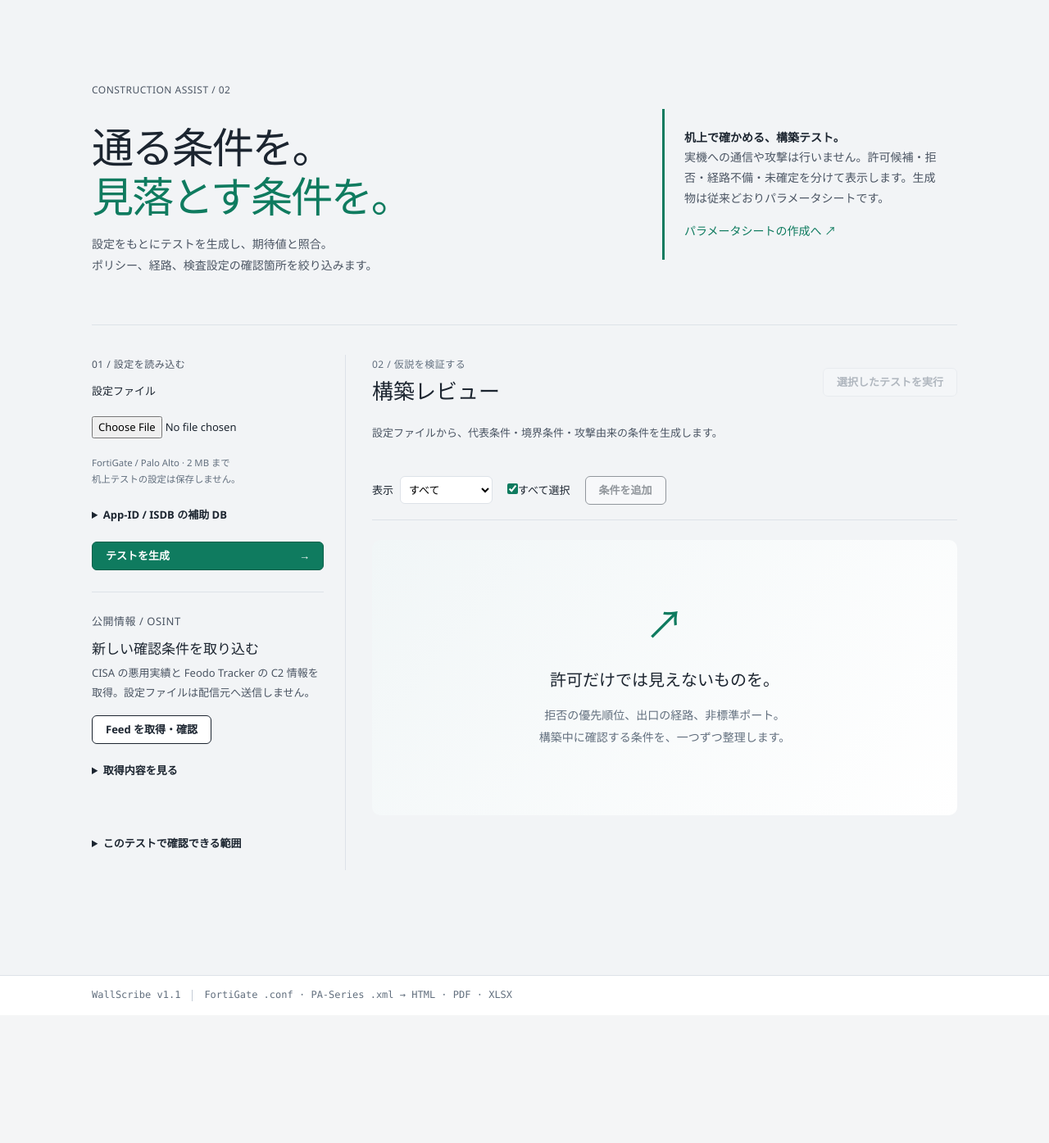
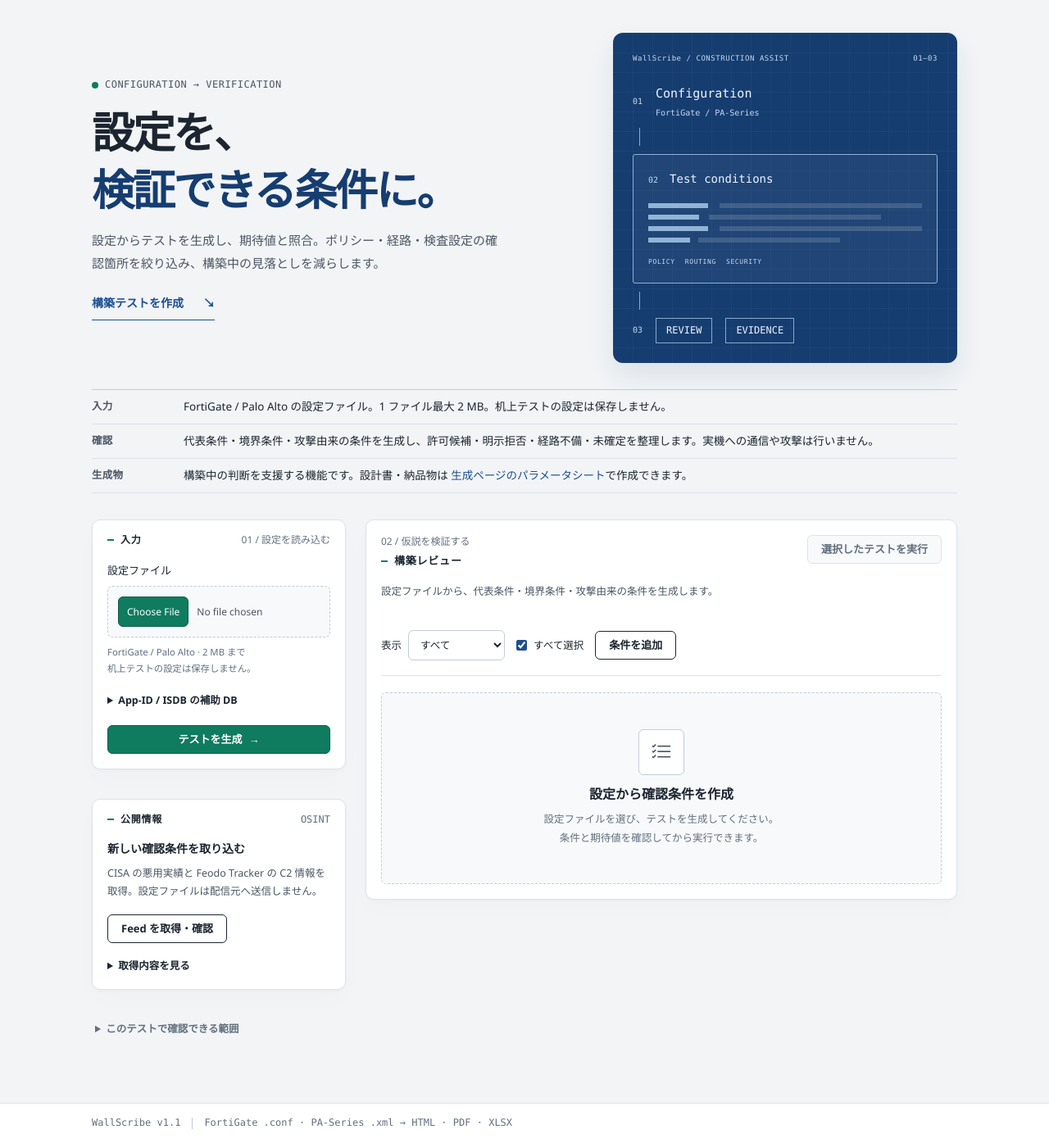
Before and after one commit to negitanu/WallScribe, a Flask app: page /lab in a window 1280 px wide. Shown: the part 57-1452 px from the top of the page at 82% size. Before the commit the page ends 1279 px from the top, so only its background shows below. Run offline with Flask 2, Linux system fonts and the light colour scheme; some libraries are stand-ins or nearby versions.

Commit message:
Unify construction test design with generation workspace

```diff
--- a/static/css/lab.css
+++ b/static/css/lab.css
@@ -1,153 +1,33 @@
-/* Construction workspace;
-colors and typography come from tokens.css. */
-.lab-hero {
-    display:flex;
-    justify-content:space-between;
-    gap:60px;
-    padding:58px 0 44px;
-    border-bottom:1px solid var(--line,var(--rule))
-}
-.lab-hero h1 {
-    font-size:clamp(36px,4vw,58px);
-    letter-spacing:-.045em;
-    line-height:1.18;
-    margin:16px 0
-}
-.lab-hero h1 span {
-    color:var(--verdigris)
-}
-.lab-hero p,.lab-setup p {
-    color:var(--ink-2);
-    line-height:1.8
-}
-.lab-principle {
-    max-width:360px;
-    align-self:center;
-    padding:24px;
-    border-left:3px solid var(--verdigris)
-}
-.lab-principle a {
-    color:var(--verdigris)
-}
-.lab-layout {
-    display:grid;
-    grid-template-columns:310px minmax(0,1fr);
-    gap:32px;
-    padding:36px 0 64px
-}
-.lab-setup {
-    border-right:1px solid var(--rule);
-    padding-right:26px
-}
-.lab-setup label,.lab-edit label {
-    display:grid;
-    gap:8px;
-    font-size:13px
-}
-.lab-file input {
-    max-width:100%;
-    padding:12px 0
-}
-.lab-file small {
-    color:var(--ink-3);
-    line-height:1.8
-}
-.lab-setup details {
-    margin:22px 0
-}
-.lab-setup summary {
-    cursor:pointer;
-    font-size:13px;
-    font-weight:600
-}
-.lab-setup textarea {
-    width:100%;
-    font-family:var(--font-mono);
-    font-size:12px;
-    border:1px solid var(--rule-2);
-    border-radius:6px;
-    padding:10px
-}
-.lab-setup form>.btn-primary {
-    width:100%;
-    margin-top:20px;
-    display:flex;
-    justify-content:space-between
-}
-.lab-feeds {
-    padding:24px 0;
-    border-top:1px solid var(--rule);
-    margin-top:26px
-}
-.lab-feeds h2 {
-    font-size:17px
-}
-.lab-feeds p {
-    font-size:13px
-}
-.lab-feeds small {
-    display:block;
-    padding:9px 0;
-    overflow-wrap:anywhere
-}
-.lab-workspace {
-    min-width:0
-}
-.lab-workspace-head {
-    display:flex;
-    justify-content:space-between;
-    align-items:center;
-    gap:16px
-}
-.lab-workspace h2 {
-    font-size:26px
-}
-.lab-workspace .eyebrow {
-    margin-bottom:8px
-}
-.lab-workspace-head button {
-    font-size:13px
-}
-.lab-filters {
-    display:flex;
-    flex-wrap:wrap;
-    align-items:center;
-    gap:18px;
-    margin:24px 0;
-    padding-bottom:18px;
-    border-bottom:1px solid var(--rule);
-    font-size:13px
-}
-.lab-filters select {
-    margin-left:8px;
-    padding:6px;
-    border:1px solid var(--rule);
-    background:var(--sheet);
-    border-radius:var(--r-md)
-}
-.lab-filters input {
-    accent-color:var(--verdigris)
-}
-.lab-summary {
-    display:flex;
-    gap:12px;
-    flex-wrap:wrap
-}
-.lab-summary>div {
-    flex:1;
-    min-width:100px;
-    background:var(--sheet-2);
-    border-radius:var(--r-lg);
-    padding:16px
-}
-.lab-summary strong {
-    display:block;
-    font-size:27px;
-    font-weight:500
-}
-.lab-summary small {
-    color:var(--ink-2)
-}
+/* Construction test uses the shared generation-page hero, panels and buttons. */
+.lab-layout { display: grid; grid-template-columns: 310px minmax(0, 1fr); gap: 24px; padding-bottom: 16px; align-items: start; }
+.lab-setup, .lab-workspace { min-width: 0; }
+.lab-setup { display: grid; gap: 20px; }
+.lab-panel-body { padding: 18px; }
+.lab-setup label, .lab-edit label { display: grid; gap: 8px; font-size: 13px; font-weight: 500; }
+.lab-file input { width: 100%; padding: 12px; border: 1px dashed var(--rule-2); border-radius: var(--r-md); background: var(--sheet-2); font-size: 12px; color: var(--ink-2); }
+.lab-file input::file-selector-button { border: 1px solid var(--verdigris-ink); border-radius: var(--r-md); padding: 8px 10px; margin-right: 10px; background: var(--verdigris); color: #fff; font: inherit; cursor: pointer; }
+.lab-file small { color: var(--ink-3); line-height: 1.8; font-weight: 400; }
+.lab-setup p { color: var(--ink-2); font-size: 12.5px; line-height: 1.8; }
+.lab-setup details { margin-top: 18px; }
+.lab-setup summary, .lab-note summary { cursor: pointer; font-size: 12.5px; font-weight: 600; }
+.lab-setup textarea { width: 100%; font-family: var(--font-mono); font-size: 12px; border: 1px solid var(--rule-2); border-radius: var(--r-md); padding: 10px; background: var(--sheet); color: var(--ink); }
+.lab-setup form .btn-primary { margin-top: 20px; }
+.lab-feeds h2 { font-size: 14px; font-weight: 600; margin: 0 0 10px; }
+.lab-feeds small { display: block; padding: 9px 0; overflow-wrap: anywhere; }
+.lab-feeds h3 { font-size: 13px; margin-top: 16px; }
+.lab-feeds li { font-size: 12px; overflow-wrap: anywhere; }
+.lab-note { color: var(--ink-3); padding: 0 4px; }
+.lab-workspace-head { display: flex; justify-content: space-between; align-items: center; gap: 16px; }
+.lab-workspace-head h2 { margin: 6px 0 0; font-size: 13px; }
+.lab-workspace-head button { white-space: normal; }
+.lab-filters { display: flex; flex-wrap: wrap; align-items: center; gap: 14px; margin: 20px 0; padding-bottom: 18px; border-bottom: 1px solid var(--rule); font-size: 12.5px; }
+.lab-filters label { display: flex; gap: 8px; align-items: center; }
+.lab-filters select { padding: 8px 10px; border: 1px solid var(--rule-2); background: var(--sheet); color: var(--ink); border-radius: var(--r-md); }
+.lab-filters input, .lab-case-head input { accent-color: var(--blueprint); }
+.lab-summary { display: flex; gap: 10px; flex-wrap: wrap; }
+.lab-summary > div { flex: 1; min-width: 100px; border: 1px solid var(--rule); border-radius: var(--r-md); padding: 12px 14px; background: var(--sheet); }
+.lab-summary strong { display: block; font-size: 22px; font-weight: 600; }
+.lab-summary small { color: var(--ink-3); font-size: 11.5px; }
 .lab-case {
     border:1px solid var(--rule);
     border-radius:var(--r-lg);
@@ -162,7 +42,7 @@ colors and typography come from tokens.css. */
     padding:16px
 }
 .lab-case-head input {
-    accent-color:var(--verdigris);
+    accent-color:var(--blueprint);
     flex:none
 }
 .lab-case-head div {
@@ -186,7 +66,7 @@ colors and typography come from tokens.css. */
 }
 .lab-case summary {
     cursor:pointer;
-    color:var(--verdigris)
+    color:var(--blueprint)
 }
 .lab-case.attention {
     border-left:4px solid var(--vermilion)
@@ -248,96 +128,12 @@ colors and typography come from tokens.css. */
 .lab-parameter summary {
     cursor:pointer
 }
-.lab-empty {
-    padding:65px 24px;
-    text-align:center;
-    color:var(--ink-3);
-    background:linear-gradient(130deg,#f1f6f7,#fff);
-    border-radius:10px
-}
-.lab-empty>span {
-    font-size:48px;
-    color:var(--verdigris)
-}
-.lab-empty h3 {
-    font-size:20px;
-    color:var(--ink);
-    margin:18px 0
-}
-.lab-empty p {
-    line-height:1.9
-}
-#lab-status {
-    font-size:13px;
-    line-height:1.8;
-    color:var(--ink-2);
-    margin:16px 0
-}
-.lab-note p {
-    font-size:12px
-}
-button:disabled {
-    opacity:.45;
-    cursor:default
-}
-input:focus-visible,select:focus-visible,textarea:focus-visible,summary:focus-visible {
-    outline:2px solid var(--verdigris);
-    outline-offset:3px
-}
-@media(max-width:900px) {
-    .lab-layout {
-        grid-template-columns:1fr
-    }
-    .lab-setup {
-        border-right:0;
-        padding-right:0;
-        display:grid;
-        grid-template-columns:1fr 1fr;
-        gap:24px
-    }
-    .lab-feeds {
-        margin-top:0;
-        border-top:0;
-        padding-top:0
-    }
-    .lab-note {
-        grid-column:1/-1
-    }
-    .lab-hero {
-        gap:24px
-    }
-    .lab-principle {
-        max-width:290px
-    }
-}
-@media(max-width:600px) {
-    .lab-hero {
-        display:block;
-        padding-top:30px
-    }
-    .lab-principle {
-        margin-top:28px;
-        max-width:none
-    }
-    .lab-setup {
-        display:block
-    }
-    .lab-workspace-head {
-        align-items:flex-start;
-        flex-direction:column
-    }
-    .lab-edit {
-        grid-template-columns:1fr
-    }
-    .lab-case-head {
-        align-items:flex-start
-    }
-    .lab-hero h1 {
-        font-size:38px
-    }
-}
-@media(prefers-reduced-motion:reduce) {
-    * {
-        scroll-behavior:auto!important
-    }
-}
+
+.lab-empty { padding: 44px 20px; text-align: center; color: var(--ink-3); background: var(--sheet-2); border: 1px dashed var(--rule-2); border-radius: var(--r-md); }
+.lab-empty h3 { font-size: 16px; font-weight: 600; color: var(--ink); margin: 0 0 10px; }
+.lab-empty p { font-size: 12.5px; line-height: 1.8; margin: 0; }
+#lab-status { font-size: 12.5px; line-height: 1.8; color: var(--ink-2); margin: 0 0 16px; }
+.lab-layout button:disabled { cursor: not-allowed; }
+.lab-layout :is(input, select, textarea, summary):focus-visible { outline: 2px solid var(--blueprint); outline-offset: 3px; }
+@media (max-width: 900px) { .lab-layout { grid-template-columns: minmax(0, 1fr); } .lab-setup { grid-template-columns: repeat(2, minmax(0, 1fr)); } .lab-note { grid-column: 1 / -1; } }
+@media (max-width: 600px) { .lab-setup, .lab-edit { grid-template-columns: minmax(0, 1fr); } .lab-workspace-head { align-items: flex-start; flex-direction: column; } .lab-case-head { align-items: flex-start; } }
--- a/web/templates/lab.html
+++ b/web/templates/lab.html
@@ -2,13 +2,57 @@
 {% block title %}構築テスト{% endblock %}
 {% block extra_css %}<link rel="stylesheet" href="{{ url_for('static', filename='css/lab.css') }}">{% endblock %}
 {% block content %}
-<section class="lab-hero"><div><p class="eyebrow">CONSTRUCTION ASSIST / 02</p><h1>通る条件を。<br><span>見落とす条件を。</span></h1><p>設定をもとにテストを生成し、期待値と照合。<br>ポリシー、経路、検査設定の確認箇所を絞り込みます。</p></div><div class="lab-principle"><strong>机上で確かめる、構築テスト。</strong><p>実機への通信や攻撃は行いません。許可候補・拒否・経路不備・未確定を分けて表示します。生成物は従来どおりパラメータシートです。</p><a href="{{ url_for('index') }}">パラメータシートの作成へ ↗</a></div></section>
+<section class="hero hero-workspace">
+    <div class="hero-intro">
+        <p class="eyebrow"><span class="eyebrow-dot" aria-hidden="true"></span><span class="mono">CONFIGURATION → VERIFICATION</span></p>
+        <h1 class="hero-title">設定を、<br><span class="hero-emphasis">検証できる条件に。</span></h1>
+        <p class="hero-sub">設定からテストを生成し、期待値と照合。ポリシー・経路・検査設定の確認箇所を絞り込み、構築中の見落としを減らします。</p>
+        <a class="hero-action" href="#lab-input">構築テストを作成 <span aria-hidden="true">↘</span></a>
+    </div>
+    <div class="hero-blueprint" aria-hidden="true">
+        <div class="blueprint-heading"><span>WallScribe / CONSTRUCTION ASSIST</span><span>01—03</span></div>
+        <div class="blueprint-source"><span class="blueprint-index">01</span><div><strong>Configuration</strong><small>FortiGate / PA-Series</small></div></div>
+        <div class="blueprint-connector"></div>
+        <div class="blueprint-document"><span class="blueprint-index">02</span><strong>Test conditions</strong><div class="blueprint-lines"><i></i><i></i><i></i><i></i></div><div class="blueprint-tags"><span>POLICY</span><span>ROUTING</span><span>SECURITY</span></div></div>
+        <div class="blueprint-connector"></div>
+        <div class="blueprint-output"><span class="blueprint-index">03</span><span>REVIEW</span><span>EVIDENCE</span></div>
+    </div>
+    <dl class="spec-list">
+        <div class="spec-row"><dt>入力</dt><dd>FortiGate / Palo Alto の設定ファイル。1 ファイル最大 2 MB。机上テストの設定は保存しません。</dd></div>
+        <div class="spec-row"><dt>確認</dt><dd>代表条件・境界条件・攻撃由来の条件を生成し、許可候補・明示拒否・経路不備・未確定を整理します。実機への通信や攻撃は行いません。</dd></div>
+        <div class="spec-row"><dt>生成物</dt><dd>構築中の判断を支援する機能です。設計書・納品物は <a href="{{ url_for('index') }}">生成ページのパラメータシート</a>で作成できます。</dd></div>
+    </dl>
+</section>
+
 <div class="lab-layout">
-<aside class="lab-setup"><form id="lab-input"><p class="eyebrow">01 / 設定を読み込む</p><label class="lab-file">設定ファイル<input type="file" name="config" accept=".conf,.xml,.set" required><small>FortiGate / Palo Alto · 2 MB まで<br>机上テストの設定は保存しません。</small></label>
-<details><summary>App-ID / ISDB の補助 DB</summary><p>入力はテストの仮定です。実機の DB バージョン・取得日時を provenance に記入してください。未指定の条件は未確定になります。</p><label>補助 DB（JSON）<textarea name="catalog" rows="7" placeholder='{"provenance":"実機 DB のバージョンと取得日時", "applications":{"custom-app":["tcp/8443"]}, "internet_services":{"12345":[{"network":"198.51.100.0/24","ports":["tcp/443"]}]}}'></textarea></label></details>
-<button class="btn-primary btn-md" type="submit">テストを生成 <span>→</span></button></form>
-<section class="lab-feeds"><p class="eyebrow">公開情報 / OSINT</p><h2>新しい確認条件を取り込む</h2><p>CISA の悪用実績と Feodo Tracker の C2 情報を取得。設定ファイルは配信元へ送信しません。</p><button type="button" id="lab-fetch" class="btn-secondary btn-md">Feed を取得・確認</button><div id="lab-feed-status" aria-live="polite"></div><details id="lab-feed-detail"><summary>取得内容を見る</summary><div id="lab-feed-items"></div></details></section>
-<details class="lab-note"><summary>このテストで確認できる範囲</summary><p>App-ID はケースの仮定値です。IPS のペイロード検知、実効ルーティング、NAT 後の通信、戻り経路、稼働状態は再現しません。KEV 掲載だけで機器の脆弱性を断定しません。取得した C2 IP へ通信しません。</p></details></aside>
-<section class="lab-workspace"><div class="lab-workspace-head"><div><p class="eyebrow">02 / 仮説を検証する</p><h2>構築レビュー</h2></div><button type="button" class="btn-primary btn-md" id="lab-run" disabled>選択したテストを実行</button></div><p id="lab-status" role="status">設定ファイルから、代表条件・境界条件・攻撃由来の条件を生成します。</p><div id="lab-summary" class="lab-summary"></div><div class="lab-filters"><label>表示<select id="lab-filter"><option value="all">すべて</option><option value="attention">期待値と差異</option><option value="review">未確定</option><option value="policy">代表条件</option><option value="boundary">境界条件</option><option value="attack">攻撃条件</option></select></label><label><input type="checkbox" id="lab-select-all" checked>すべて選択</label><button type="button" class="btn-secondary btn-md" id="lab-add" disabled>条件を追加</button></div><div id="lab-issues"></div><div id="lab-cases"><div class="lab-empty"><span>↗</span><h3>許可だけでは見えないものを。</h3><p>拒否の優先順位、出口の経路、非標準ポート。<br>構築中に確認する条件を、一つずつ整理します。</p></div></div></section></div>
+    <aside class="lab-setup">
+        <form id="lab-input" class="panel">
+            <div class="panel-head"><span class="panel-label">入力</span><span class="panel-hint">01 / 設定を読み込む</span></div>
+            <div class="lab-panel-body">
+                <label class="lab-file">設定ファイル<input type="file" name="config" accept=".conf,.xml,.set" required><small>FortiGate / Palo Alto · 2 MB まで<br>机上テストの設定は保存しません。</small></label>
+                <details><summary>App-ID / ISDB の補助 DB</summary><p>入力はテストの仮定です。実機の DB バージョン・取得日時を provenance に記入してください。未指定の条件は未確定になります。</p><label>補助 DB（JSON）<textarea name="catalog" rows="7" placeholder='{"provenance":"実機 DB のバージョンと取得日時", "applications":{"custom-app":["tcp/8443"]}, "internet_services":{"12345":[{"network":"198.51.100.0/24","ports":["tcp/443"]}]}}'></textarea></label></details>
+                <button class="btn-primary btn-md btn-block" type="submit">テストを生成 <span aria-hidden="true">→</span></button>
+            </div>
+        </form>
+        <section class="lab-feeds panel">
+            <div class="panel-head"><span class="panel-label">公開情報</span><span class="panel-hint mono">OSINT</span></div>
+            <div class="lab-panel-body">
+                <h2>新しい確認条件を取り込む</h2><p>CISA の悪用実績と Feodo Tracker の C2 情報を取得。設定ファイルは配信元へ送信しません。</p>
+                <button type="button" id="lab-fetch" class="btn-secondary btn-md">Feed を取得・確認</button><div id="lab-feed-status" aria-live="polite"></div><details id="lab-feed-detail"><summary>取得内容を見る</summary><div id="lab-feed-items"></div></details>
+            </div>
+        </section>
+        <details class="lab-note"><summary>このテストで確認できる範囲</summary><p>App-ID はケースの仮定値です。IPS のペイロード検知、実効ルーティング、NAT 後の通信、戻り経路、稼働状態は再現しません。KEV 掲載だけで機器の脆弱性を断定しません。取得した C2 IP へ通信しません。</p></details>
+    </aside>
+    <section class="lab-workspace panel">
+        <div class="lab-workspace-head panel-head"><div><span class="panel-hint">02 / 仮説を検証する</span><h2 class="panel-label">構築レビュー</h2></div><button type="button" class="btn-primary btn-md" id="lab-run" disabled>選択したテストを実行</button></div>
+        <div class="lab-panel-body">
+            <p id="lab-status" role="status">設定ファイルから、代表条件・境界条件・攻撃由来の条件を生成します。</p>
+            <div id="lab-summary" class="lab-summary"></div>
+            <div class="lab-filters"><label>表示<select id="lab-filter"><option value="all">すべて</option><option value="attention">期待値と差異</option><option value="review">未確定</option><option value="policy">代表条件</option><option value="boundary">境界条件</option><option value="attack">攻撃条件</option></select></label><label><input type="checkbox" id="lab-select-all" checked>すべて選択</label><button type="button" class="btn-secondary btn-md" id="lab-add" disabled>条件を追加</button></div>
+            <div id="lab-issues"></div>
+            <div id="lab-cases"><div class="lab-empty"><div class="drop-glyph" aria-hidden="true"><i class="bi bi-list-check"></i></div><h3>設定から確認条件を作成</h3><p>設定ファイルを選び、テストを生成してください。<br>条件と期待値を確認してから実行できます。</p></div></div>
+        </div>
+    </section>
+</div>
 {% endblock %}
 {% block extra_js %}<script src="{{ url_for('static', filename='js/lab.js') }}"></script>{% endblock %}
```
